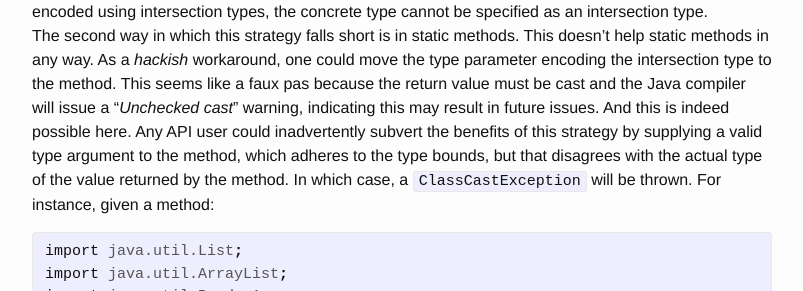
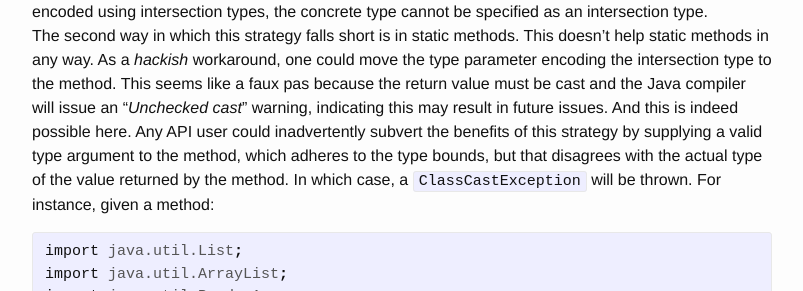
Before and after one commit to deaktator/deaktator.github.io, a Jekyll site: the page built from _posts/2016-10-13-api-specificity-and-intersection-types.md, in a window 1280 px wide and 900 px high, scrolled down 2608 px. Shown: the part 209-500 px from the top of the window, without its empty margins (238-1041 px from the left). Built offline with Jekyll 4.4.1, drawn with Linux system fonts in a browser that asks for light colours; some of the changed text lies outside the part shown.

Commit message:
fixed some typos.

```diff
--- a/_posts/2016-10-13-api-specificity-and-intersection-types.md
+++ b/_posts/2016-10-13-api-specificity-and-intersection-types.md
@@ -117,7 +117,7 @@ encoded using intersection types, the concrete type cannot be specified as an in
 The second way in which this strategy falls short is in static methods.  This doesn't help static
 methods in any way.  As a *hackish* workaround, one could move the type parameter encoding the
 intersection type to the method.  This seems like a faux pas because the return value must be cast
-and the Java compiler will issue a "*Unchecked cast*" warning, indicating this may result in future
+and the Java compiler will issue an "*Unchecked cast*" warning, indicating this may result in future
 issues.  And this is indeed possible here.  Any API user could inadvertently subvert the benefits
 of this strategy by supplying a valid type argument to the method, which adheres to the type bounds,
 but that disagrees with the actual type of the value returned by the method.  In which case, a
```
Also changed, not shown: other parts of _posts/2016-10-13-api-specificity-and-intersection-types.md (+1 -1 lines).
